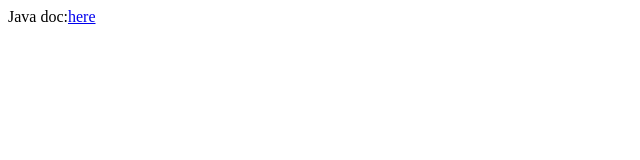
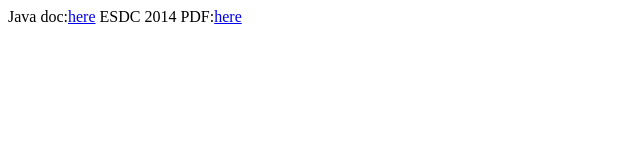
Before and after one commit to cs512/cs512.github.io, a plain HTML site: page index.html in a window 1280 px wide. Shown: the whole page, without its empty margins (0-640 px from the left). Drawn offline with Linux system fonts and the light colour scheme.

Commit message:
add herf for pdf

```diff
--- a/index.html
+++ b/index.html
@@ -1,5 +1,6 @@
 <html>
   <body>
     Java doc:<a href="./alto-doc/javadoc/index.html">here</a>
+    ESDC 2014 PDF:<a href="./FURNITURE_PREVIEW_SYSTEM.pdf">here</a>
   </body>
 </html>
```
